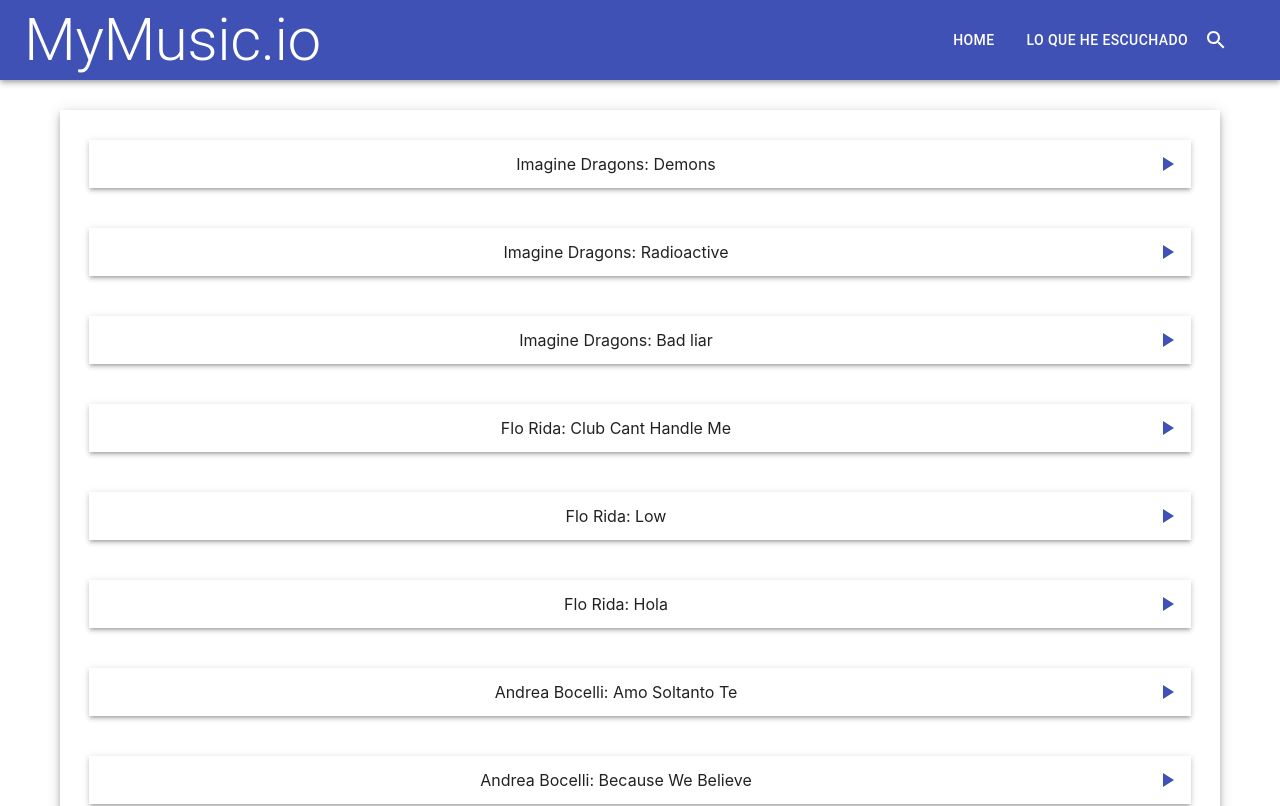
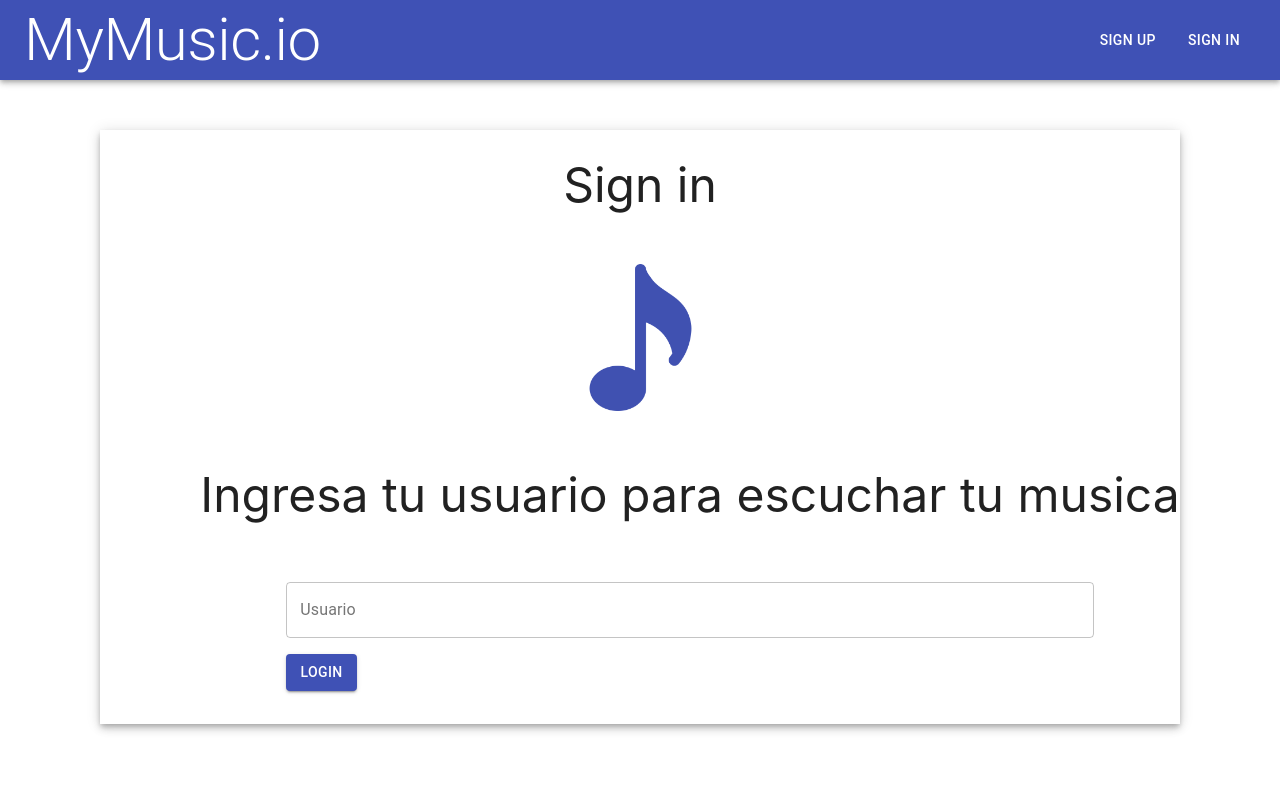
Before and after one commit to mdr-leon10/react-SDR, a React (Create React App) app: page / in a window 1280 px wide. Shown: the top 806 px of the page. Built offline with nearby package versions, Linux system fonts and the light colour scheme.

Commit message:
added base routing

```diff
--- a/package.json
+++ b/package.json
@@ -8,8 +8,11 @@
     "@testing-library/jest-dom": "^5.11.4",
     "@testing-library/react": "^11.1.0",
     "@testing-library/user-event": "^12.1.10",
+    "axios": "^0.21.1",
     "react": "^17.0.1",
     "react-dom": "^17.0.1",
+    "react-router-dom": "^5.2.0",
+    "react-router-native": "^5.2.0",
     "react-scripts": "^4.0.3",
     "web-vitals": "^1.0.1"
   },
--- a/src/App.js
+++ b/src/App.js
@@ -1,16 +1,11 @@
 import './App.css';
-import ListenedList from './components/ListenedList.js';
-import RecommendationBox from './components/RecommendationBox.js';
-import WhatDoYouLike from './components/WhatDoYouLike.js';
-import DiscoverSongs from './components/DiscoverSongs.js';
-import DiscoverArtist from './components/DiscoverArtist.js';
-import SignUp from './components/SignUp.js';
-import SignIn from './components/SignIn.js';
+import MainView from './MainView';
+
 
 function App() {
   return (
     <div className="App">
-      <DiscoverSongs/>
+      <MainView/>
     </div>
   );
 }
--- /dev/null
+++ b/src/MainView.js
@@ -0,0 +1,35 @@
+import React, { useState } from 'react'
+import SignIn from './components/SignIn'
+import SignUp from './components/SignUp'
+import RecommendationBox from './components/RecommendationBox'
+
+import {
+    BrowserRouter as Router,
+    Switch,
+    Route,
+    Link
+} from "react-router-dom";
+
+
+function MainView() {
+    const [userName, setUserName] = useState('');
+
+    return (
+        <Router>
+            <Switch>
+                <Route path="/register">
+                    <SignUp setGlobalUserName={name => setUserName(name)}/>
+                </Route>
+                <Route path="/home">
+                    <RecommendationBox userName={userName}/>
+                </Route>
+                <Route path="/">
+                    <SignIn setGlobalUserName={name => setUserName(name)}/>
+                </Route>
+
+            </Switch>
+        </Router>
+    )
+}
+
+export default MainView
--- a/src/components/NavBar.js
+++ b/src/components/NavBar.js
@@ -1,4 +1,5 @@
 import React from 'react';
+import { Link } from 'react-router-dom'
 import { makeStyles } from '@material-ui/core/styles';
 import AppBar from '@material-ui/core/AppBar';
 import Toolbar from '@material-ui/core/Toolbar';
@@ -32,7 +33,7 @@ const useStyles = makeStyles((theme) => ({
 
 export default function ButtonAppBar(props) {
   //const { button1, button2, showButton1, showButton2, showButton3} = props;
-  const { labels=[], showSearchButton, buttonHandlers } = props;
+  const { labels=[], showSearchButton, buttonRedirections } = props;
   const classes = useStyles();
 
   return (
@@ -43,7 +44,15 @@ export default function ButtonAppBar(props) {
             MyMusic.io
           </Typography>
           <div style={{flexDirection: "column" }}>
-            {labels.map((buttonName, index) => (<Button color="inherit" variant="h1" onClick={() => buttonHandlers[index]()}>{buttonName}</Button>))}
+            {labels.map((buttonName, index) => (
+            <Button
+            color="inherit"
+            variant="h1"
+            component={Link}
+            to={buttonRedirections[index]}
+            >{buttonName}
+            </Button>
+            ))}
             {showSearchButton && (<IconButton edge="start" className={classes.menuButton} color="inherit" aria-label="Search artists you like">
                               <SearchOutlinedIcon/>
                               </IconButton>)}
--- a/src/components/SignIn.js
+++ b/src/components/SignIn.js
@@ -1,7 +1,10 @@
 import Paper from '@material-ui/core/Paper';
+import axios from 'axios';
 import NavBar from './NavBar.js';
 import { makeStyles } from '@material-ui/core/styles';
 import TextField from '@material-ui/core/TextField';
+import { useState } from 'react';
+import { Button } from '@material-ui/core';
 
 const useStyles = makeStyles((theme) => ({
     root: {
@@ -13,11 +16,32 @@ const useStyles = makeStyles((theme) => ({
 }));
 
 export default function SignIn(props) {
+    const { setGlobalUserName } = props
     const classes = useStyles();
+    const [userName, setUserName] = useState('');
+    const [errorsData, setErrors] = useState({ context: '', show: false});
+
+    const handleClick = () => {
+        if (userName === "") {
+            setErrors({...errorsData, show: true, context: 'User name cannot be empty.'});
+        } else {
+            axios.get(`http://172.24.100.74:8000/api/user/${userName}`)
+            .then(res => {
+                setGlobalUserName(userName)
+            })
+            .catch(err => {
+                console.log(err)
+                setErrors({...errorsData, show: true, context: 'Please enter a valid user name.'});
+            })
+        }
+    }
 
     return (
         <div>
-            <NavBar labels={['Sign Up', 'Sign In']} showSearchButton={false} />
+            <NavBar labels={['Sign Up', 'Sign In']} showSearchButton={false} buttonRedirections={[
+                '/register',
+                '/',
+            ]}/>
             <div style={{ padding: '50px 100px 50px 100px' }}>
                 <Paper elevation={5} square>
                 <div style={{padding: '25px 50px 25px 50px'}}>
@@ -29,9 +53,16 @@ export default function SignIn(props) {
                     <div style={{ flexDirection: "column", justifyContent: "center", display: "flex", alignItems: "center", width: "100%", padding: '25px 50px 25px 50px'}}>
                         <label style={{ width: "100%", fontSize: '3em' }}> Ingresa tu usuario para escuchar tu musica</label>
                         <div style={{ flexBasis: "100%", height: "100px", padding: '25px 50px 25px 50px' }}> </div>
-                        <form className={classes.root} noValidate autoComplete="off">
-                            <TextField id="outlined-basic" label="Usuario" variant="outlined" />
+                        <form className={classes.root} noValidate autoComplete="off" onSubmit={(e) => e.preventDefault()}>
+                            <TextField value={userName} onChange={(e) => setUserName(e.target.value)} id="outlined-basic" label="Usuario" variant="outlined" />
+                            <div style={{ width: '100%', display: 'flex', flexDirection: 'row' }}>
+                                <Button color="primary" variant="contained" onClick={() => handleClick()}>Login</Button>
+                                <div style={{ width: '100%', display: 'flex', flexDirection: 'row-reverse'}}>
+                                    {errorsData.show && (<label>{errorsData.context}</label>)}
+                                </div>
+                            </div>
                         </form>
+
                     </div>
                 </Paper>
             </div>
--- a/src/components/SignUp.js
+++ b/src/components/SignUp.js
@@ -2,6 +2,8 @@ import Paper from '@material-ui/core/Paper';
 import NavBar from './NavBar.js';
 import { makeStyles } from '@material-ui/core/styles';
 import TextField from '@material-ui/core/TextField';
+import { useState } from 'react';
+import { Button } from '@material-ui/core';
 
 const useStyles = makeStyles((theme) => ({
     root: {
@@ -14,10 +16,15 @@ const useStyles = makeStyles((theme) => ({
 
 export default function SignUp(props) {
     const classes = useStyles();
+    const [userName, setUserName] = useState('');
 
     return (
         <div>
-            <NavBar labels={['Sign Up', 'Sign In']} showSearchButton={false} />
+            <NavBar
+                labels={['Sign Up', 'Sign In']}
+                showSearchButton={false}
+                buttonRedirections={['/register', '/']}
+            />
             <div style={{ padding: '50px 100px 50px 100px' }}>
                 <Paper elevation={5} square>
                     <div style={{ padding: '25px 50px 25px 50px' }}>
@@ -29,8 +36,11 @@ export default function SignUp(props) {
                     <div style={{ flexDirection: "column", justifyContent: "center", display: "flex", alignItems: "center", width: "100%", padding: '25px 50px 25px 50px' }}>
                         <label style={{ width: "100%", fontSize: '3em' }}> Ingresa un usuario para la plataforma</label>
                         <div style={{ flexBasis: "100%", height: "100px", padding: '25px 50px 25px 50px' }}> </div>
-                        <form className={classes.root} noValidate autoComplete="off">
-                            <TextField id="outlined-basic" label="Usuario" variant="outlined" />
+                        <form className={classes.root} noValidate autoComplete="off" onSubmit={(e) => e.preventDefault()}>
+                            <TextField value={userName} onChange={(e) => setUserName(e.target.value)} id="outlined-basic" label="Usuario" variant="outlined" />
+                            <div style={{ width: '100px' }}>
+                                <Button color="primary" variant="contained" onClick={() => console.log(userName)}>Sign Up</Button>
+                            </div>
                         </form>
                     </div>
                 </Paper>
```
Also changed, not shown: 1 other file (tests, documents, lock files or other folders).
